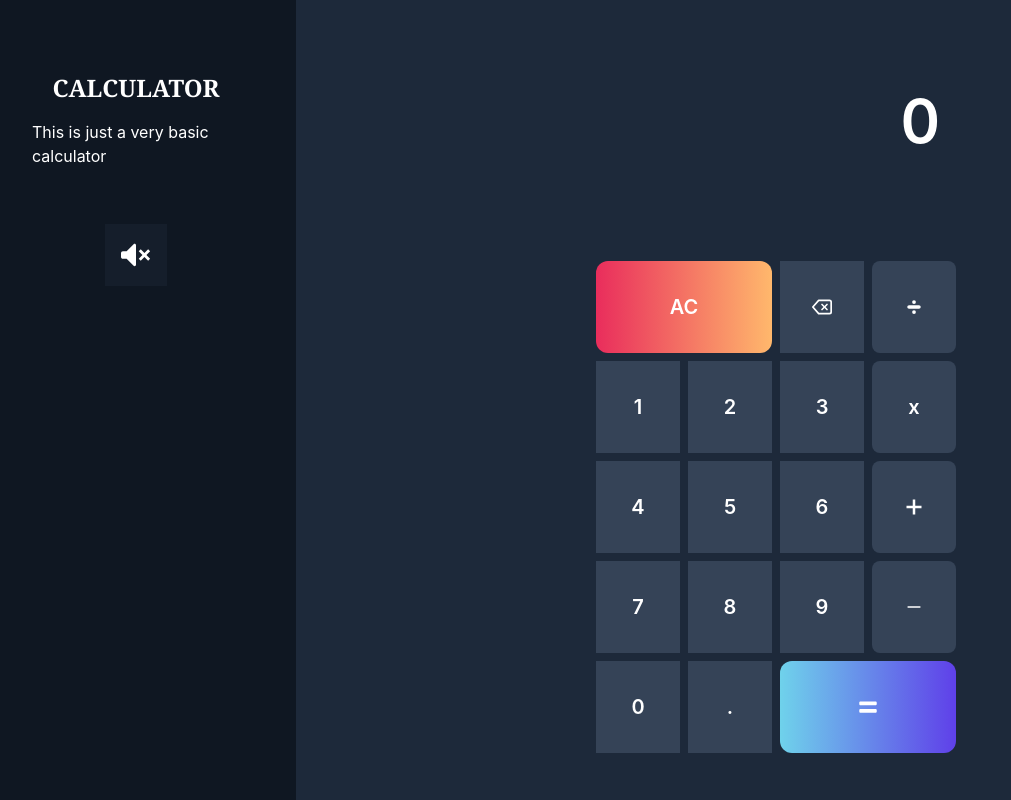
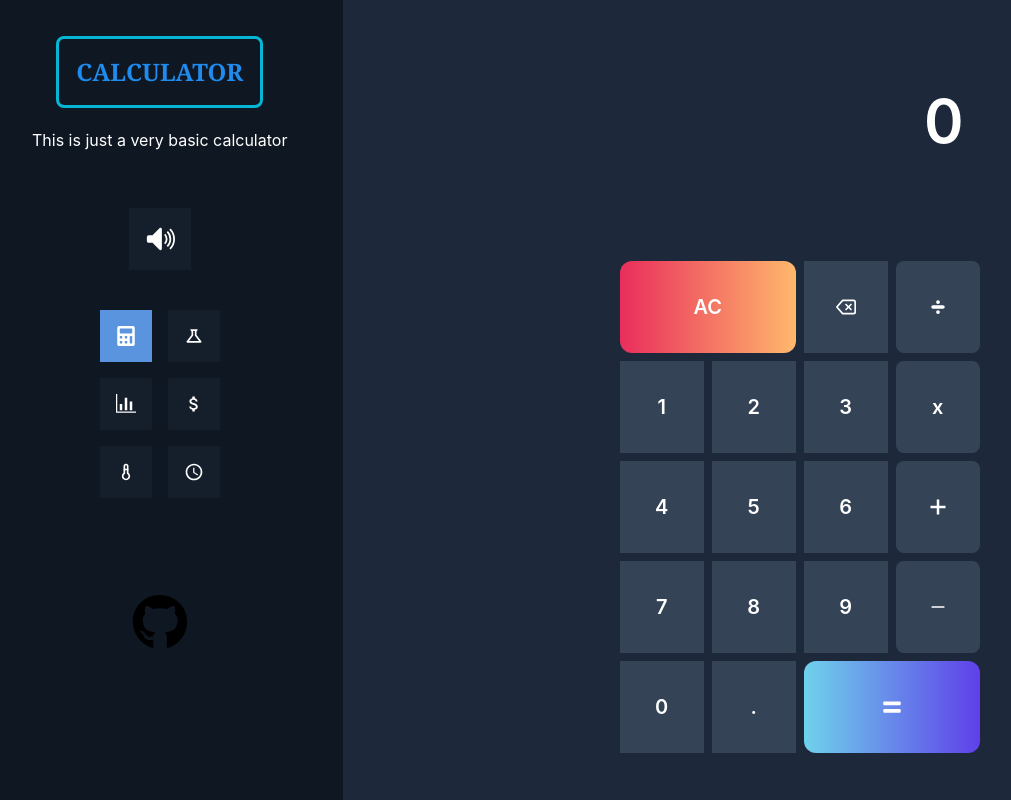
Before and after one commit to taitan02/calculator, a React (Create React App) app: page / in a window 1280 px wide. Shown: the whole page, without its empty margins (24-1035 px from the left). Built offline with nearby package versions, Linux system fonts and the light colour scheme.

Commit message:
add animation and sidebar

```diff
--- a/src/App.js
+++ b/src/App.js
@@ -1,13 +1,16 @@
-import { useReducer, useContext } from "react";
+import { useState, useReducer, useContext, useEffect } from "react";
 import Button from "./components/Button";
 import Display from "./components/Display";
+import Sidebar from "./components/Sidebar";
 import { FiDelete, FiMinus } from "react-icons/fi";
 import { TiDivide } from "react-icons/ti";
-import { GoPlus } from "react-icons/go";
-import { FaEquals } from "react-icons/fa";
-import { GoUnmute, GoMute } from "react-icons/go";
-import { ACTIONS } from "./util/constant";
+import { FaEquals, FaBars, FaCalculator, FaGithub } from "react-icons/fa";
+import { GoUnmute, GoMute, GoPlus, GoGraph } from "react-icons/go";
+import { MdOutlineScience, MdOutlineAttachMoney, MdAccessTime } from "react-icons/md";
+import { TbTemperature } from "react-icons/tb";
+import { ACTIONS, FEATURES } from "./util/constant";
 import { MainContext } from "./context/MainContext";
+
 const reducer = (state, action) => {
   switch (action.type) {
     case ACTIONS.ADD_NUMBER:
@@ -83,18 +86,64 @@ const calculate = ({ currentCalculation, previousCalculation, operator }) => {
 };
 function App() {
   const { mute, setMute } = useContext(MainContext);
+  const [isShowSidebar, setShowSidebar] = useState(false);
+  const [seletedFeature, setSelectedFeature] = useState(FEATURES.STANDARD);
+  const [features, setFeatures] = useState([]);
   const [state, dispatch] = useReducer(reducer, {});
   const { currentCalculation, previousCalculation, operator } = state;
+  useEffect(() => {
+    //Gộp 2 array
+    const arrayFeatures = Object.values(FEATURES);
+    const icons = [
+      <FaCalculator size={20} />,
+      <MdOutlineScience size={20} />,
+      <GoGraph size={20} />,
+      <MdOutlineAttachMoney size={20} />,
+      <TbTemperature size={20} />,
+      <MdAccessTime size={20} />,
+    ];
+    const _features = arrayFeatures.map((feature, index) => ({ feat: feature, icon: icons[index] }));
+    setFeatures(_features);
+  }, []);
   return (
-    <div className='flex'>
-      <div className='hidden md:flex flex-col items-center w-1/4 bg-[#0f1722] h-screen'>
-        <div className="text-white m-14">
-          <h1 className='text-2xl text-center font-semibold uppercase p-4 font-serif'>calculator</h1>
-          <h3>This is just a very basic calculator</h3>
+    <div className='flex flex-col md:flex-row'>
+      <Sidebar onClose={() => setShowSidebar(false)} isShowSidebar={isShowSidebar} />
+      <button className='w-fit md:hidden text-yellow-500 ml-5 mt-5 p-2 bg-[#151e2b]' onClick={() => setShowSidebar(true)}>
+        <FaBars size={30} />
+      </button>
+      <div className='hidden md:flex flex-col items-center md::w-1/4 bg-[#0f1722] h-screen'>
+        <div className='text-white m-14 w-full flex flex-col items-center'>
+          {/* <h1 className='text-2xl text-center font-semibold uppercase py-4 font-serif'>calculator</h1> */}
+          <span class='before:block before:absolute before:-inset-5  before:border-[3px] before:border-cyan-500 before:rounded-lg before:animate-rotate mb-10 relative inline-block '>
+            <span class='relative text-2xl text-[#208bee] font-semibold uppercase font-serif'>Calculator</span>
+          </span>
+          <h3 className='text-center'>This is just a very basic calculator</h3>
         </div>
-        <button className='p-4 bg-[#151e2b] hover:opacity-50 duration-500 text-white' onClick={() => setMute(!mute)}>
-          {mute ? <GoUnmute size={30} /> : <GoMute size={30} />}
+        <button className='relative p-4 bg-[#151e2b] hover:opacity-50 group duration-500 text-white' onClick={() => setMute(!mute)}>
+          {!mute ? <GoUnmute size={30} /> : <GoMute size={30} />}
+          <div className='absolute hidden group-hover:flex justify-center items-center py-2 px-6 left-full top-0 rounded-xl bg-[#354357] '>
+            {!mute ? "unmute" : "mute"}
+          </div>
         </button>
+        <div className='grid grid-cols-2 px-4 gap-4 mt-10 text-white'>
+          {features.map((feature) => (
+            <button
+              key={feature.feat}
+              onClick={() => setSelectedFeature(feature.feat)}
+              className={`p-4 ${feature.feat === seletedFeature ? "bg-[#5a94df]" : "bg-[#151e2b]"} hover:opacity-50 duration-500 `}
+            >
+              {feature.icon}
+            </button>
+          ))}
+        </div>
+        <a
+          target='_blank'
+          rel='noreferrer'
+          href='https://github.com/taitan02/calculator'
+          className='mt-24 w-14 h-14 hover:scale-125 hover:text-lime-50 duration-500'
+        >
+          <FaGithub className='text-primary w-full h-full' />
+        </a>
       </div>
       <div className='grid justify-center items-center max-w-[360px] mx-auto'>
         {/* Output part*/}
--- a/src/components/Button.jsx
+++ b/src/components/Button.jsx
@@ -9,7 +9,7 @@ function Button({ children, className, onClick }) {
     <button
       className={`relative flex px-8 py-8 bg-[#354357] items-center text-white text-xl group justify-center font-semibold ${className}`}
       onClick={() => {
-        mute && Click.play();
+        !mute && Click.play();
         onClick();
       }}
     >
--- a/src/components/Display.jsx
+++ b/src/components/Display.jsx
@@ -11,7 +11,6 @@ function Display({ currentCalculation = "0", previousCalculation, operator }) {
     if (decimal == null) return INTEGER_FORMATTER.format(integer);
     return `${INTEGER_FORMATTER.format(integer)}.${decimal}`;
   };
-  console.log("display")
   return (
     <div className='w-full py-2'>
       {/* previous */}
--- /dev/null
+++ b/src/components/Sidebar.jsx
@@ -0,0 +1,51 @@
+import { useContext } from "react";
+import { MainContext } from "../context/MainContext";
+import { MdOutlineCancelPresentation, MdOutlineScience, MdOutlineAttachMoney, MdAccessTime } from "react-icons/md";
+import { FaCalculator } from "react-icons/fa";
+import { GoUnmute, GoMute, GoGraph } from "react-icons/go";
+import { TbTemperature } from "react-icons/tb";
+function Sidebar({ onClose, isShowSidebar }) {
+  const { mute, setMute } = useContext(MainContext);
+  return (
+    <div className={`fixed inset-y-0 z-20  w-2/3 bg-[#0f1722] duration-500 ${isShowSidebar ? " left-0" : "-left-full"}`}>
+      <div className='flex flex-col text-white'>
+        <div className='flex justify-between items-center h-20'>
+          <button className='p-4 bg-[#151e2b] hover:opacity-50 duration-500' onClick={() => setMute(!mute)}>
+            {!mute ? <GoUnmute size={30} /> : <GoMute size={30} />}
+          </button>
+          <MdOutlineCancelPresentation
+            size={50}
+            className='text-red-600 hover:scale-110 duration-500 hover:cursor-pointer'
+            onClick={onClose}
+          />
+        </div>
+        <button className='p-4 flex  bg-[#151e2b] hover:opacity-50 duration-500'>
+          <FaCalculator size={20} className='mr-4' />
+          Standard
+        </button>
+        <button className='p-4 flex  bg-[#151e2b] hover:opacity-50 duration-500'>
+          <MdOutlineScience size={20} className='mr-4' />
+          Scientìic
+        </button>
+        <button className='p-4 flex  bg-[#151e2b] hover:opacity-50 duration-500'>
+          <GoGraph size={20} className='mr-4' />
+          Graphing
+        </button>
+        <button className='p-4 flex  bg-[#151e2b] hover:opacity-50 duration-500'>
+          <MdOutlineAttachMoney size={20} className='mr-4' />
+          Currency
+        </button>
+        <button className='p-4 flex  bg-[#151e2b] hover:opacity-50 duration-500'>
+          <TbTemperature size={20} className='mr-4' />
+          Temperature
+        </button>
+        <button className='p-4 flex  bg-[#151e2b] hover:opacity-50 duration-500'>
+          <MdAccessTime size={20} className='mr-4' />
+          Time
+        </button>
+      </div>
+    </div>
+  );
+}
+
+export default Sidebar;
--- a/src/util/constant.js
+++ b/src/util/constant.js
@@ -5,3 +5,11 @@ export const ACTIONS = {
     CLEAR: "clear",
     CALCULATE: "calculate",
   };
+export const FEATURES = {
+    STANDARD:"standard",
+    SCIENCE:"science",
+    GRAPHING:"graphing",
+    CURRENCY:"currency",
+    TEMPERATURE:"temperature",
+    TIME:"time"
+}
--- a/tailwind.config.js
+++ b/tailwind.config.js
@@ -16,9 +16,27 @@ module.exports = {
             opacity: 1
           }
         },
+        rotate:{
+          '0%':{
+            transform: 'rotate(0deg)'
+          },
+          '25%':{
+            transform: 'rotate(2deg)'
+          },
+          '50%':{
+            transform: 'rotate(0)'
+          },
+          '75%':{
+            transform: 'rotate(-2deg)'
+          },
+          '100%':{
+            transform: 'rotate(0)'
+          }
+        }
       },
       animation:{
-        'down':'up 0.3s ease-in-out',
+        'down':'down 0.3s ease-in-out',
+        'rotate':'rotate 5s infinite ease-in-out'
       }
     },
   },
```
